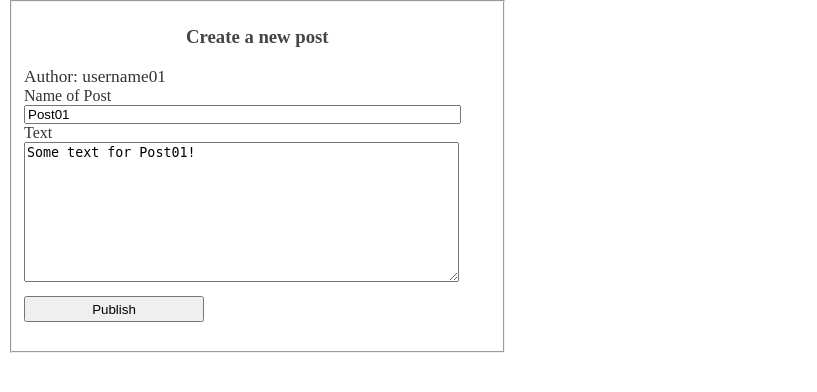
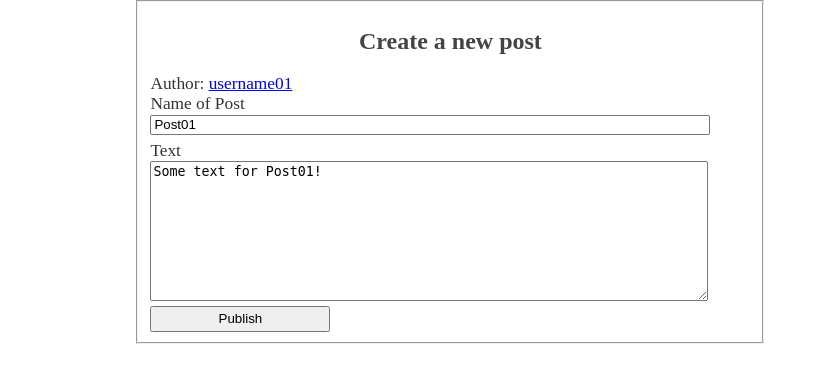
Before and after one commit to alexeysp11/flask-social-blog, a Flask app: a page that uses app/templates/posts/new.html in a window 1280 px wide. Shown: the part 80-472 px from the top of the page, without its empty margins (0-817 px from the left). Run offline with Flask 2, Linux system fonts and the light colour scheme; a user stored in the database is signed in; data comes from the database, SQL or seed files in the repository; both versions use the stored data as it was after the commit; some libraries are stand-ins or nearby versions.

Commit message:
Added UI for New Post page

```diff
--- a/app/__init__.py
+++ b/app/__init__.py
@@ -16,4 +16,4 @@ login_manager = LoginManager()
 login_manager.init_app(app)
 login_manager.login_view = "auth.login"
 
-from app import views, models, forms
+from app import views, models
--- a/app/forms.py
+++ b/app/auth/forms.py
@@ -31,28 +31,3 @@ class ForgotPasswordForm(FlaskForm):
     code = StringField('Code', validators=[DataRequired()])
     new_password = StringField('New password', validators=[DataRequired()])
     next_btn = SubmitField('Next')
-
-
-class NewPostForm(FlaskForm):
-    title = StringField('Name of Post', validators=[DataRequired()])
-    text = TextAreaField('Text', validators=[DataRequired()])
-    pusblish = SubmitField('Publish')
-
-
-class CommentsForPostForm(FlaskForm):
-    text = TextAreaField('Comment', validators=[DataRequired()])
-    pusblish = SubmitField('Publish')
-
-
-class UpdateAccountForm(FlaskForm):
-    firstname = StringField('First name',
-                            validators=[DataRequired(), Length(min=2, max=20)])
-    lastname = StringField('Last name',
-                            validators=[DataRequired(), Length(min=2, max=20)])
-    username = StringField('Username',
-                           validators=[DataRequired(), Length(min=2, max=20)])
-    email = StringField('Email',
-                        validators=[DataRequired()])
-    picture = FileField('Update Profile Picture', validators=[FileAllowed(['jpg', 'png'])])
-    about = TextAreaField('About me')
-    submit = SubmitField('Update')
--- a/app/auth/views.py
+++ b/app/auth/views.py
@@ -3,7 +3,7 @@ sys.path.append("..")
 from flask import current_app, Blueprint, render_template, url_for, request, flash, redirect
 from flask_login import login_user, logout_user, login_required, current_user
 from werkzeug.security import check_password_hash
-from app import forms
+from . import forms
 from flask_sqlalchemy import SQLAlchemy
 from app import db
 from app.models import User, Post
@@ -142,4 +142,4 @@ def forgot_password(page=0, username=None):
 def logout():
     logout_user()
     flash('You have been logged out.')
-    return render_template('main/home.html')
+    return redirect(url_for('home'))
--- /dev/null
+++ b/app/posts/forms.py
@@ -0,0 +1,16 @@
+from flask_wtf import FlaskForm
+from flask_wtf.file import FileField, FileAllowed
+from wtforms import StringField, TextAreaField, PasswordField, SubmitField, BooleanField
+from wtforms.validators import DataRequired, Length, EqualTo
+
+# You can also install 'email_validator' for email validation support!
+
+class NewPostForm(FlaskForm):
+    title = StringField('Name of Post', validators=[DataRequired()])
+    text = TextAreaField('Text', validators=[DataRequired()])
+    pusblish = SubmitField('Publish')
+
+
+class CommentsForPostForm(FlaskForm):
+    text = TextAreaField('Comment', validators=[DataRequired()])
+    pusblish = SubmitField('Publish')
--- a/app/posts/views.py
+++ b/app/posts/views.py
@@ -2,7 +2,8 @@ import sys
 sys.path.append("..")
 from flask import current_app, Blueprint, render_template, url_for, request, flash, redirect, abort
 from flask_login import login_required, current_user
-from app import forms, db
+from . import forms
+from app import db
 from app.models import User, Post, Comments
 from sqlalchemy import func, update
 from sqlalchemy.orm import session, sessionmaker
--- a/app/static/auth.css
+++ b/app/static/auth.css
@@ -10,6 +10,10 @@
     text-align: center;
 }
 
+.forgot-password-fieldset div {
+    align-self: center;
+}
+
 .auth-data-entry-area {
     height: 1.5em;
     width: 75%;
--- a/app/static/buttons.css
+++ b/app/static/buttons.css
@@ -7,7 +7,8 @@
 
 .next-btn {
     height: 20pt;
-    width: 75pt;
+    width: 88%;
+    margin-left: 4%;
     margin-top: 5pt;
 }
 
--- a/app/static/post.css
+++ b/app/static/post.css
@@ -1,10 +1,15 @@
 .new-post-fieldset {
     position: relative;
     top: 10%;
-    left: 0%;
-    height: 250pt;
-    min-width: 350pt;
-    max-width: 350pt;
+    left: 10%;
+    height: auto;
+    min-width: 450pt;
+    max-width: 450pt;
+}
+
+.post-name-div, .post-text-div {
+    font-size: 13pt;
+    margin-top: 5pt;
 }
 
 .post-author-div {
--- a/app/templates/posts/new.html
+++ b/app/templates/posts/new.html
@@ -9,9 +9,14 @@
         <form method="POST">
             {{ form.hidden_tag() }}
             <fieldset class="new-post-fieldset">
-                <h3>Create a new post</h3>
+                <h2>Create a new post</h2>
                 <div class="post-author-div">
-                    <p>Author: {{ current_user.username }}</p>
+                    <p>
+                        Author:
+                        <a href="{{ url_for('user.profile', username=current_user.username) }}">
+                            {{ current_user.username }}
+                        </a>
+                    </p>
                 </div>
                 <div class="post-name-div">
                     {{ form.title.label(class="form-control-label") }}
--- a/app/user/views.py
+++ b/app/user/views.py
@@ -2,7 +2,8 @@ import sys
 sys.path.append("..")
 from flask import current_app, Blueprint, render_template, url_for, request, flash, redirect, abort
 from flask_login import login_required, current_user
-from app import forms, db
+from . import forms
+from app import db
 from app.models import User, Post, Comments
 from sqlalchemy import func, update
 from sqlalchemy.orm import session, sessionmaker
--- a/app/views.py
+++ b/app/views.py
@@ -1,8 +1,6 @@
-from flask import current_app, render_template, url_for, request, flash, redirect
+from flask import render_template, url_for, request, flash, redirect
 from flask_login import current_user
 from app import app
-from app import forms, db
-from app.models import User, Post
 from app.auth.views import auth_blueprint
 from app.user.views import user_blueprint
 from app.posts.views import posts_blueprint
```
Also changed, not shown: app/auth/validation.py (deleted, +0 -13 lines), app/user/forms.py (added, +20 -0 lines), app/site.db.
